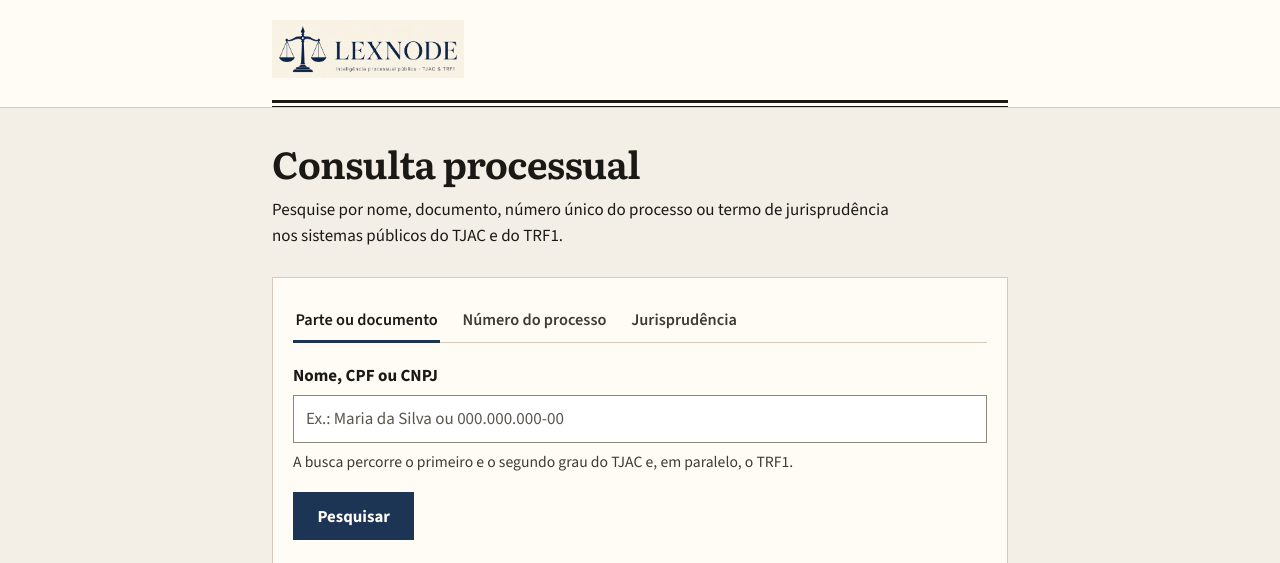
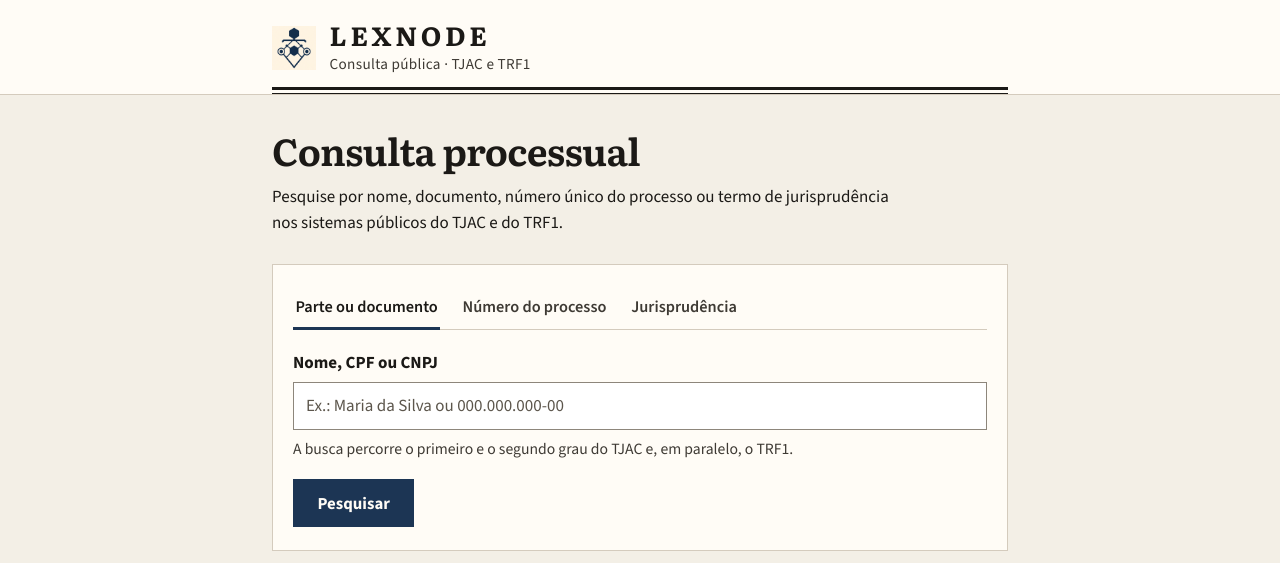
Before and after one commit to walbarellos/LexNode, a FastAPI app: page / in a window 1280 px wide. Shown: the top 563 px of the page. Run offline with FastAPI, Linux system fonts and the light colour scheme.

Commit message:
Restaura tipografia e cabeçalho original com logo discreto e elegante ao lado do título

```diff
--- a/src/web/templates/index.html
+++ b/src/web/templates/index.html
@@ -76,6 +76,25 @@
             border-bottom: 1px solid var(--line);
         }
         .masthead .wrap { padding: 1.25rem 0 0; }
+        .brand {
+            display: inline-flex;
+            align-items: center;
+            gap: 0.85rem;
+            text-decoration: none;
+            color: inherit;
+            margin-bottom: 0.65rem;
+        }
+        .brand:hover,
+        .brand:focus-visible {
+            opacity: 0.92;
+        }
+        .brand-logo {
+            width: 44px;
+            height: 44px;
+            object-fit: contain;
+            mix-blend-mode: multiply;
+            flex-shrink: 0;
+        }
         .brand-name {
             margin: 0;
             font-family: var(--serif);
@@ -86,7 +105,7 @@
             line-height: 1.1;
         }
         .brand-kicker {
-            margin: 0.35rem 0 0.9rem;
+            margin: 0.25rem 0 0;
             color: var(--muted);
             font-size: 0.95rem;
             letter-spacing: 0.02em;
@@ -341,11 +360,13 @@
     <a class="skip" href="#search-input">Ir para a consulta</a>
     <header class="masthead">
         <div class="wrap">
-            <div style="padding-bottom: 0.85rem;">
-                <a href="/" style="text-decoration: none; display: inline-block;">
-                    <img src="/assets/banner.jpg" alt="LexNode — Inteligência processual pública · TJAC & TRF1" style="height: 58px; max-width: 100%; object-fit: contain; display: block;" />
-                </a>
-            </div>
+            <a href="/" class="brand">
+                <img src="/assets/logo.png" alt="LexNode" class="brand-logo" width="44" height="44">
+                <div>
+                    <p class="brand-name">LexNode</p>
+                    <p class="brand-kicker">Consulta pública · TJAC e TRF1</p>
+                </div>
+            </a>
             <div class="rule" aria-hidden="true"></div>
         </div>
     </header>
```
Also changed, not shown: assets/logo.png (added).
